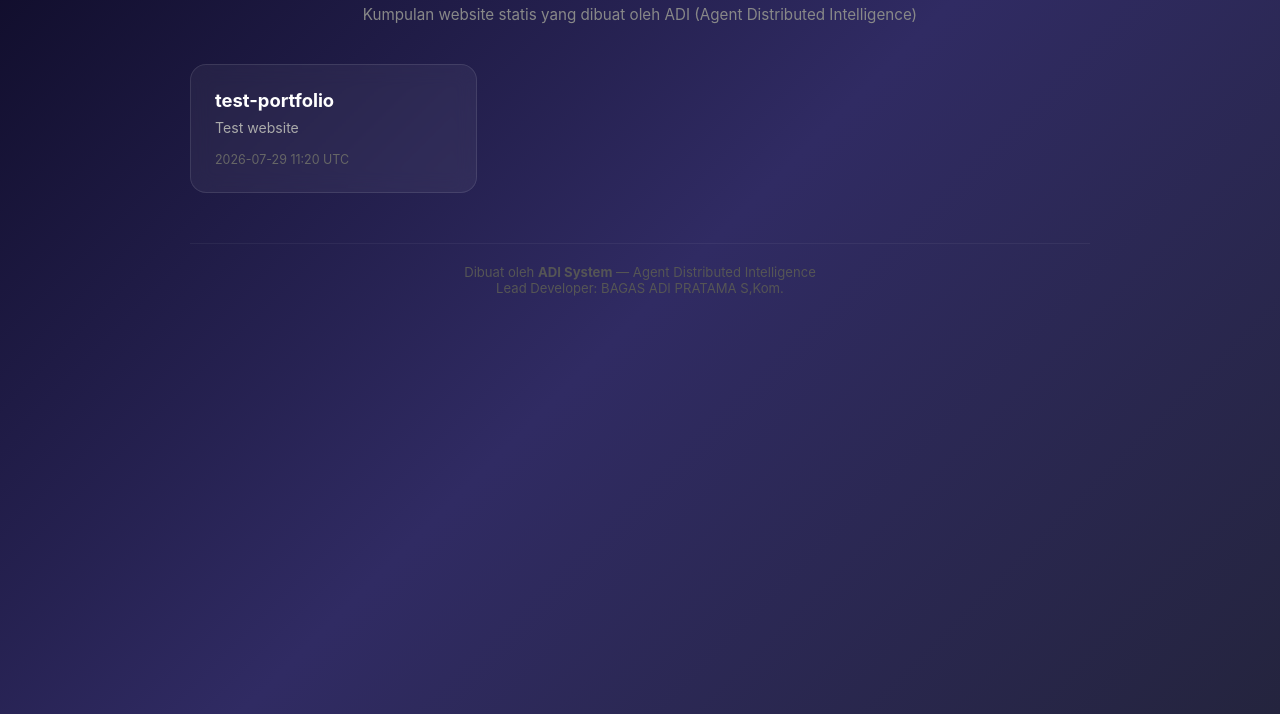
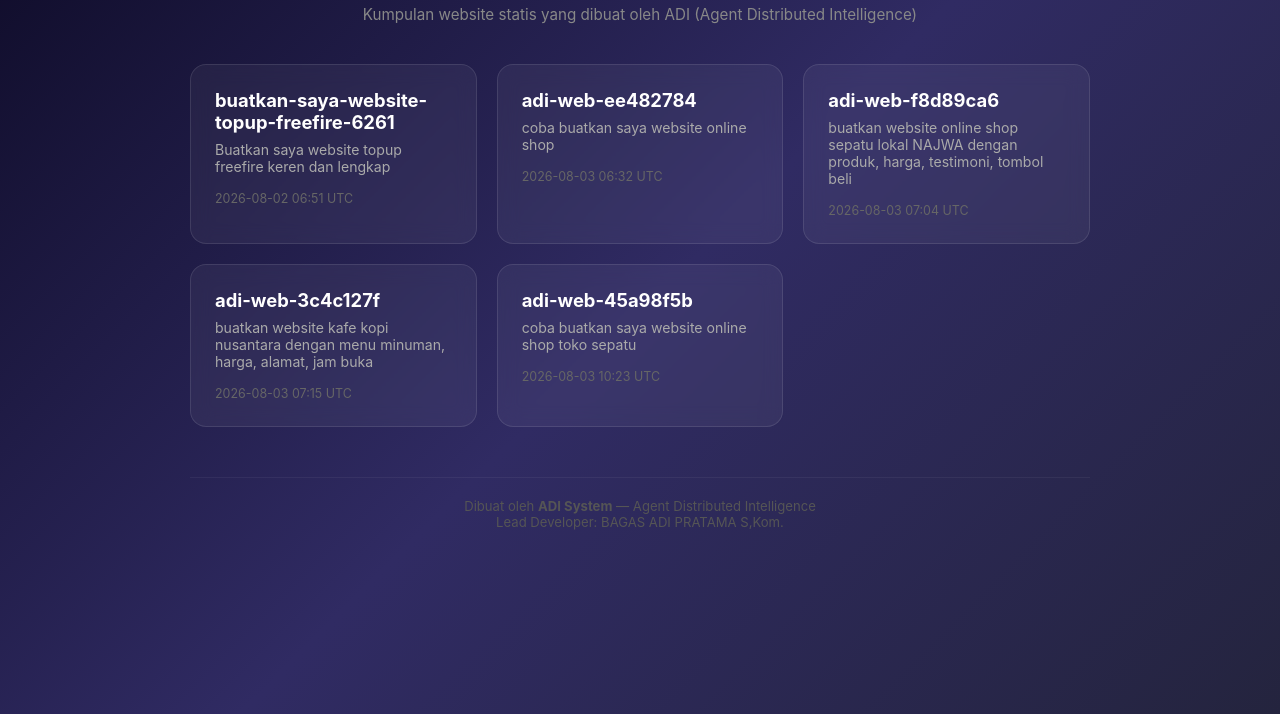
Before and after one commit to onejr007/adi-web-collection, a plain HTML site: page index.html in a window 1280 px wide. Shown: the part 86-800 px from the top of the page. Drawn offline with Linux system fonts and the light colour scheme.

Commit message:
Update main index.html with project listing

```diff
--- a/index.html
+++ b/index.html
@@ -83,10 +83,30 @@
         <p class="subtitle">Kumpulan website statis yang dibuat oleh ADI (Agent Distributed Intelligence)</p>
         <div class="project-grid">
 
-        <a href="test-portfolio/" class="project-card">
-            <h3>test-portfolio</h3>
-            <p>Test website</p>
-            <span class="date">2026-07-29 11:20 UTC</span>
+        <a href="buatkan-saya-website-topup-freefire-6261/" class="project-card">
+            <h3>buatkan-saya-website-topup-freefire-6261</h3>
+            <p>Buatkan saya website topup freefire keren dan lengkap</p>
+            <span class="date">2026-08-02 06:51 UTC</span>
+        </a>
+        <a href="adi-web-ee482784/" class="project-card">
+            <h3>adi-web-ee482784</h3>
+            <p>coba buatkan saya website online shop</p>
+            <span class="date">2026-08-03 06:32 UTC</span>
+        </a>
+        <a href="adi-web-f8d89ca6/" class="project-card">
+            <h3>adi-web-f8d89ca6</h3>
+            <p>buatkan website online shop sepatu lokal NAJWA dengan produk, harga, testimoni, tombol beli</p>
+            <span class="date">2026-08-03 07:04 UTC</span>
+        </a>
+        <a href="adi-web-3c4c127f/" class="project-card">
+            <h3>adi-web-3c4c127f</h3>
+            <p>buatkan website kafe kopi nusantara dengan menu minuman, harga, alamat, jam buka</p>
+            <span class="date">2026-08-03 07:15 UTC</span>
+        </a>
+        <a href="adi-web-45a98f5b/" class="project-card">
+            <h3>adi-web-45a98f5b</h3>
+            <p>coba buatkan saya website online shop toko sepatu</p>
+            <span class="date">2026-08-03 10:23 UTC</span>
         </a>
         </div>
         <div class="footer">
```
